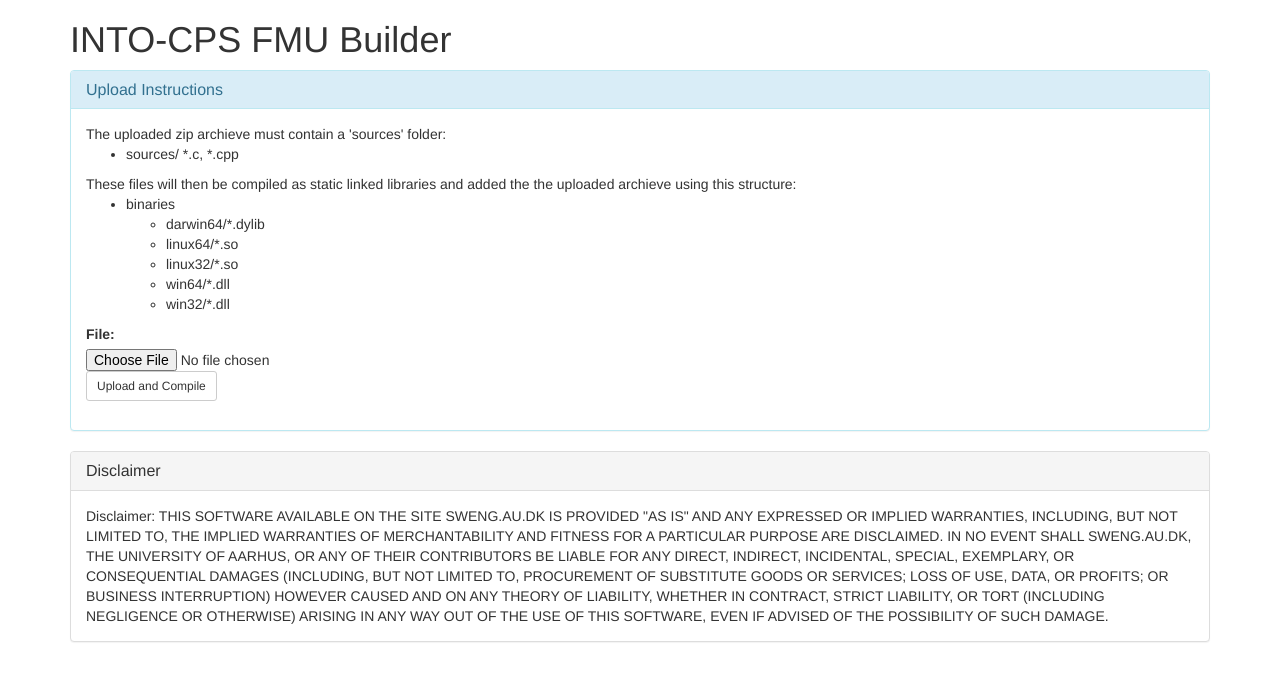
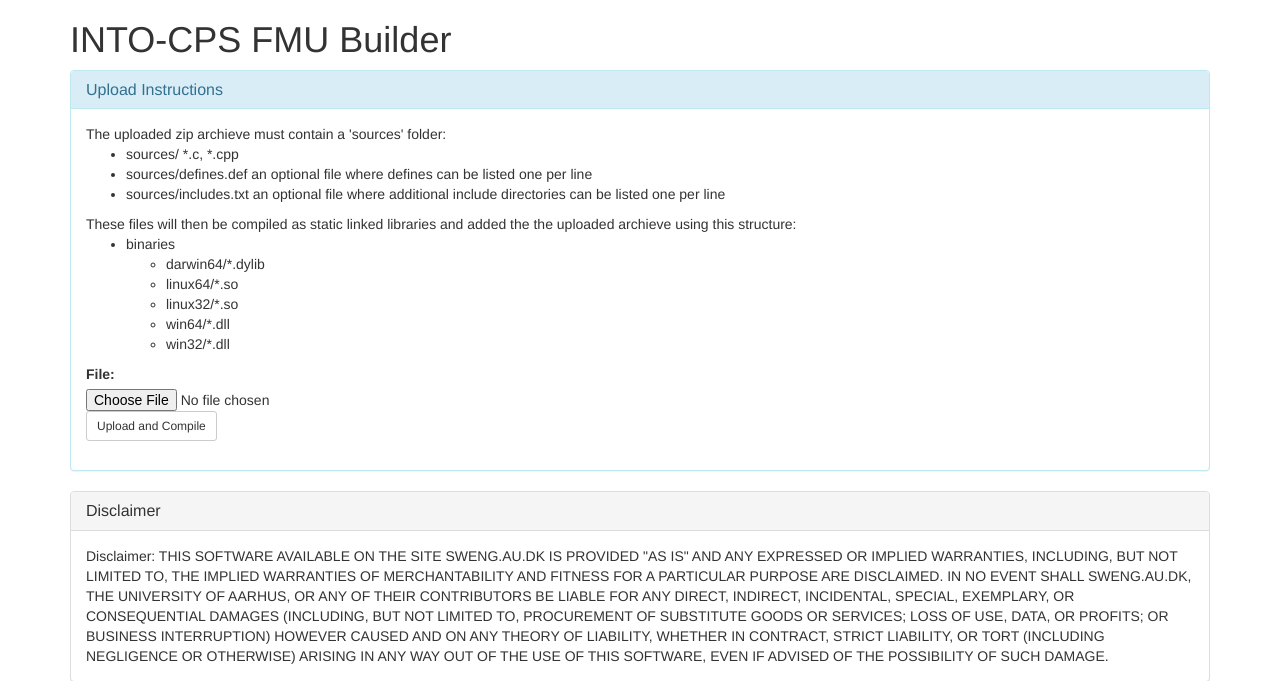
Before and after one commit to INTO-CPS-Association/fmu-builder, a Django app: page / in a window 1280 px wide. Shown: the top 681 px of the page. Run offline with Django 3.2, Linux system fonts and the light colour scheme; parts of the project's set-up code (start-up, migrations or seed data) failed here and were passed over; some libraries are stand-ins or nearby versions.

Commit message:
added description for the two new config files

```diff
--- a/fmu_builder/website/templates/upload.html
+++ b/fmu_builder/website/templates/upload.html
@@ -25,6 +25,8 @@
      The uploaded zip archieve must contain a 'sources' folder:
      <ul>
      <li>sources/ *.c, *.cpp</li>
+     <li>sources/defines.def an optional file where defines can be listed one per line</li>
+     <li>sources/includes.txt an optional file where additional include directories can be listed one per line</li>
      </ul>
 
      These files will then be compiled as static linked libraries and added the the uploaded archieve using this structure:
```
